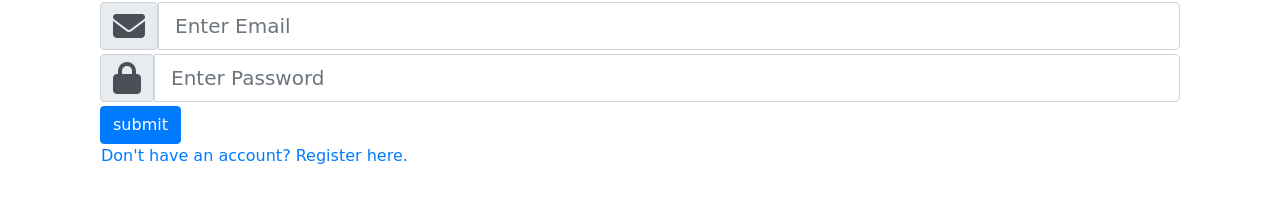
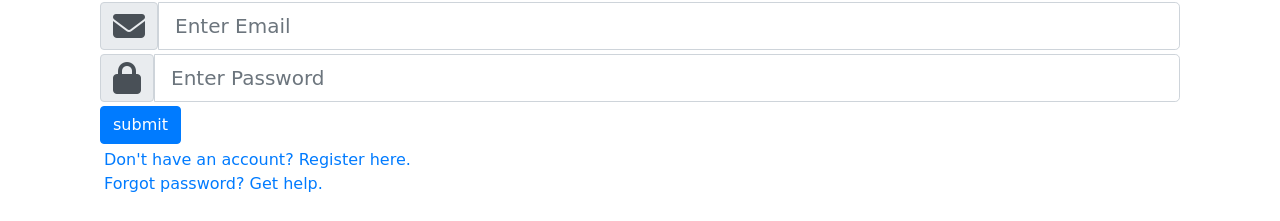
Before and after one commit to quabid/SocketChat, a website: page index.html in a window 1280 px wide. Shown: the part 44-265 px from the top of the page. Drawn offline with nearby package versions, Linux system fonts and the light colour scheme; files that its build step writes are made by us from their sources; no server answers.

Commit message:
Modified index view

```diff
--- a/index.html
+++ b/index.html
@@ -168,9 +168,12 @@
         <input type="submit" value="submit" class="btn btn-primary" />
       </form>
 
-      <span class="my-1 ml-3 text-primary">
-        <a id="registration-link" href="#"
+      <span class="my-1 ml-1 text-primary row">
+        <a id="registration-link" href="#" class="col-12 my-0"
           >Don't have an account? Register here.</a
+        >
+        <a id="forgot-password-link" href="#" class="col-12 my-0"
+          >Forgot password? Get help.</a
         >
       </span>
 
```
Also changed, not shown: index.js (+4 -6 lines).
